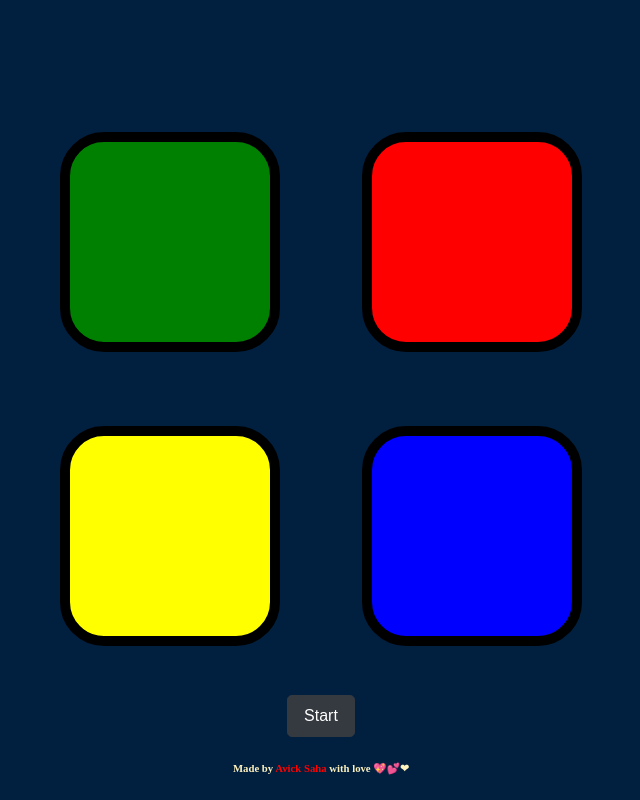
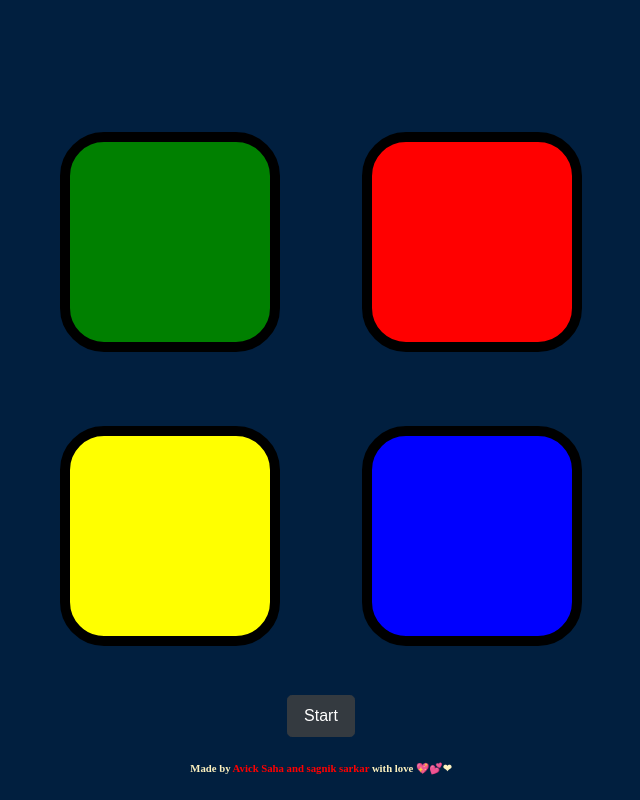
Before and after one commit to sagnik403/simon, a plain HTML site: page index.html in a window 1280 px wide. Shown: the part 387-1187 px from the top of the page, without its empty margins (319-959 px from the left). Drawn offline with nearby package versions, Linux system fonts and the light colour scheme; a web font is replaced by a local one.

Commit message:
Update index.html

```diff
--- a/index.html
+++ b/index.html
@@ -45,7 +45,7 @@
   </div>
 
   <button class="btn-1 btn-lg btn-dark" id="bt" onclick="startGame()">Start</button>
-  <h6 class="author">Made by <a href="https://sonicboomboom.github.io/Personal-Site/">Avick Saha</a> with love 💖💕❤</h6>
+  <h6 class="author">Made by <a href="https://sonicboomboom.github.io/Personal-Site/">Avick Saha and sagnik sarkar</a> with love 💖💕❤</h6>
 
   <script src="https://ajax.googleapis.com/ajax/libs/jquery/3.5.1/jquery.min.js"></script>
   <script src="index.js" charset="utf-8"></script>
```
